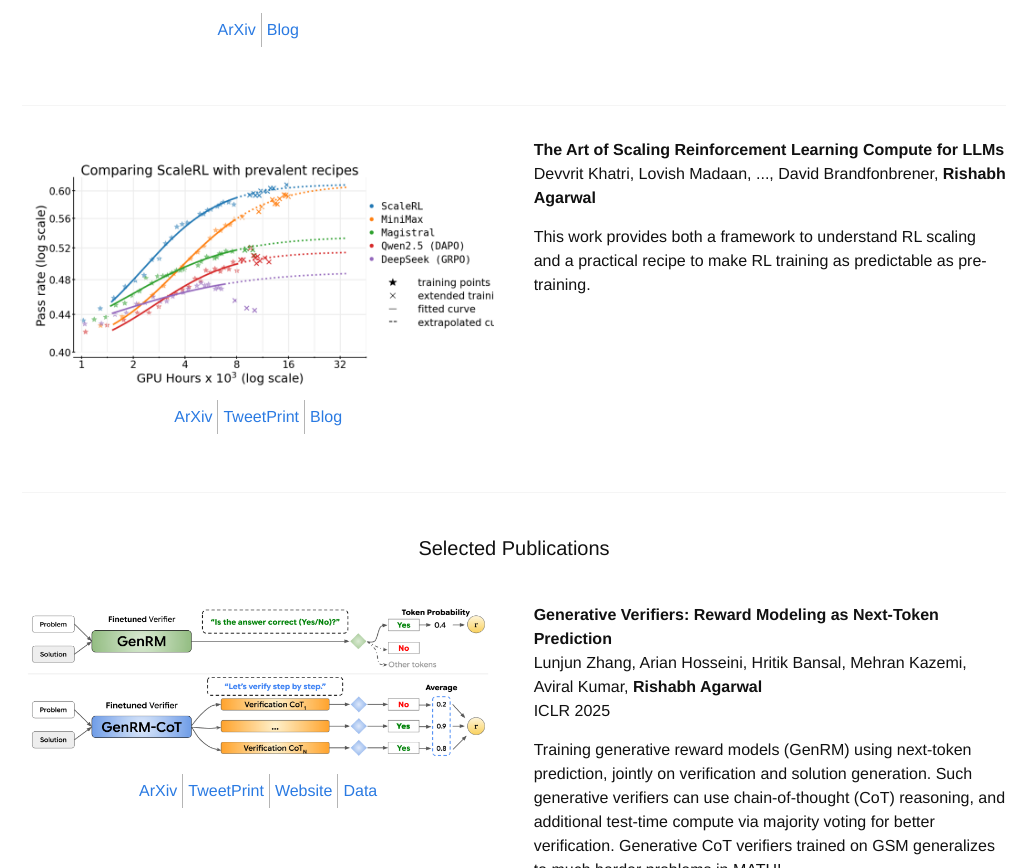
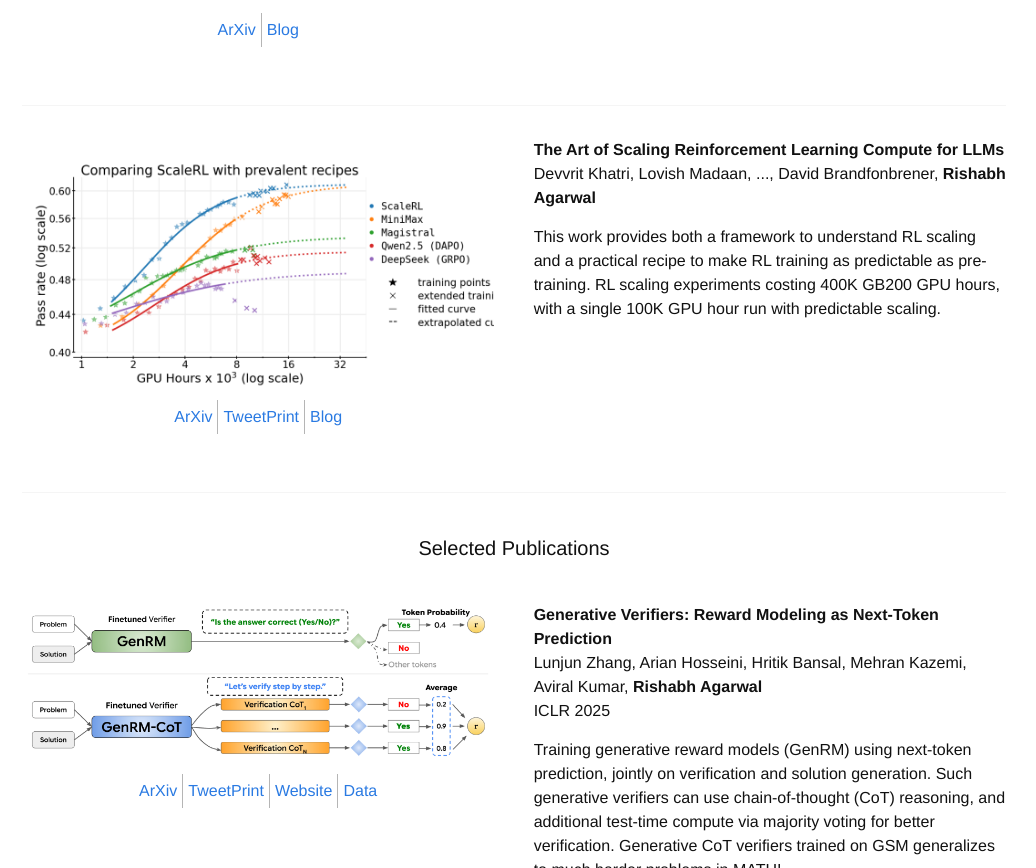
Before and after one commit to agarwl/agarwl.github.io, a Jekyll site: the page built from research.html, in a window 1280 px wide and 900 px high, scrolled down 1039 px, cut to the strip 32-900 px from the top of the window. Shown: the whole strip, without its empty margins (126-1162 px from the left). Built offline with Jekyll 4.4.1, drawn with Linux system fonts in a browser that asks for light colours; nearby versions of some CDN libraries; some web fonts are replaced; a style sheet for code colours, icons or effects is not loaded.

Commit message:
Enhance description of RL scaling research
Expanded description of RL scaling work with specific metrics.

```diff
--- a/research.html
+++ b/research.html
@@ -67,7 +67,7 @@ title: "Research Overview"
     <div class="six columns">
       <b> The Art of Scaling Reinforcement Learning Compute for LLMs </b>
       <p>  Devvrit Khatri, Lovish Madaan, ..., David Brandfonbrener, <b>Rishabh Agarwal</b> </p>
-      <p> This work provides both a framework to understand RL scaling and a practical recipe to make RL training as predictable as pre-training. </p>
+      <p> This work provides both a framework to understand RL scaling and a practical recipe to make RL training as predictable as pre-training. RL scaling experiments costing 400K GB200 GPU hours, with a single 100K GPU hour run with predictable scaling. </p>
     </div>
   </div>
 
```
